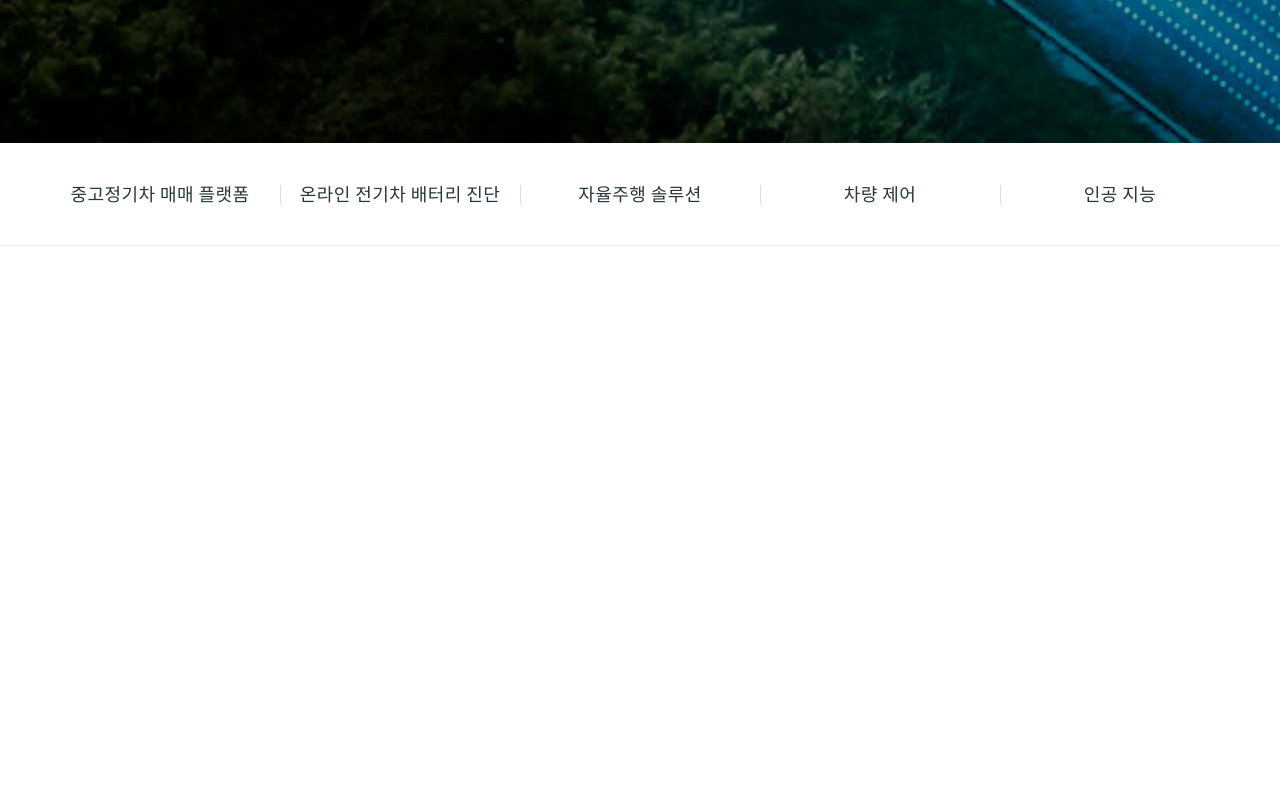
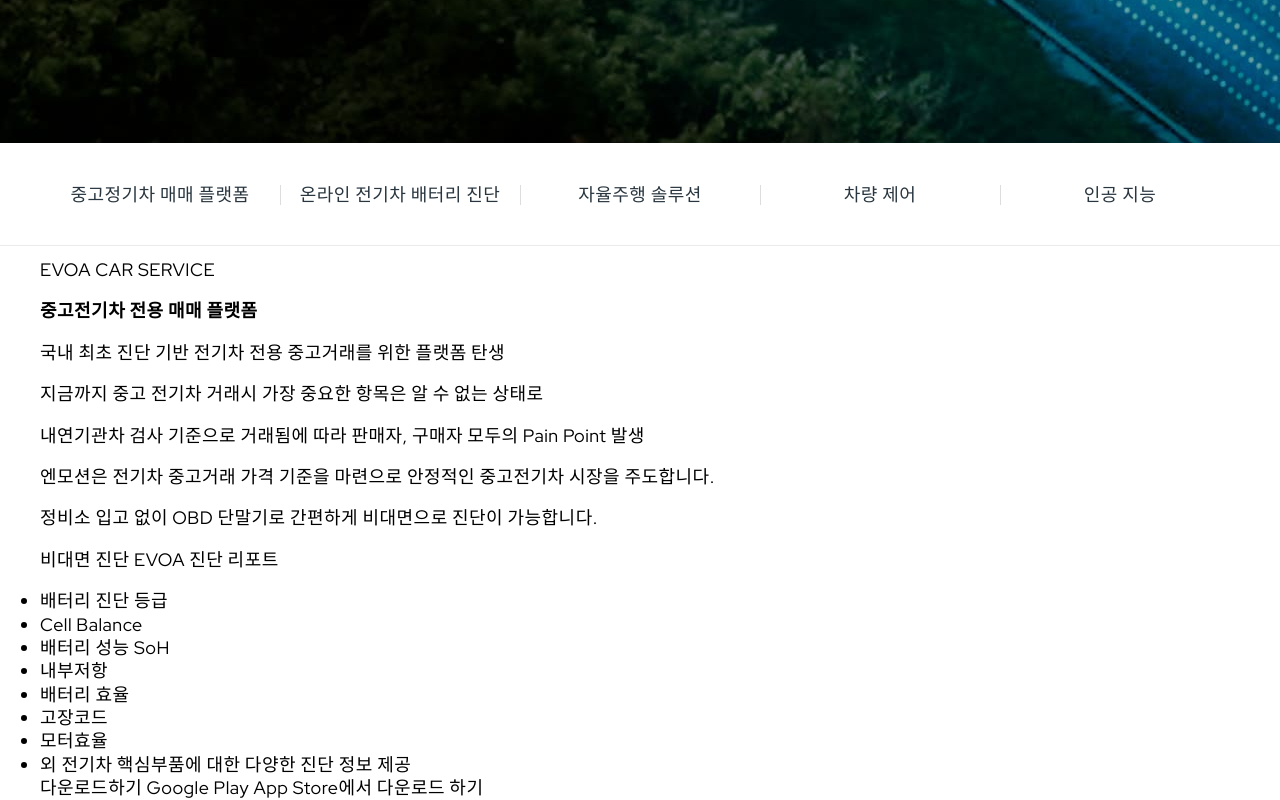
Before and after one commit to haileyport/caredit_fe_test, a plain HTML site: page index.html in a window 1280 px wide. Shown: the part 413-1213 px from the top of the page. Before the commit the page ends 800 px from the top, so only its background shows below. Drawn offline with Linux system fonts and the light colour scheme.

Commit message:
feat: content1 markup

```diff
--- a/index.html
+++ b/index.html
@@ -33,6 +33,38 @@
                 <li><a><span>인공 지능</span></a></li>
             </ul>
         </div>
+        <div class="contents">
+            <div class="car wrap">
+                <div class="con_title">
+                    <p class="blue_txt">EVOA CAR SERVICE</p>
+                    <strong>중고전기차 전용 매매 플랫폼</strong>
+                </div>
+                <div class="sub_txt">
+                    <div>
+                        <p>국내 최초 진단 기반 전기차 전용 중고거래를 위한 플랫폼 탄생</p>
+                        <p>지금까지 중고 전기차 거래시 가장 중요한 항목은 알 수 없는 상태로</p>
+                        <p>내연기관차 검사 기준으로 거래됨에 따라 판매자, 구매자 모두의 Pain Point 발생</p>
+                        <p>엔모션은 전기차 중고거래 가격 기준을 마련으로 안정적인 중고전기차 시장을 주도합니다.</p>
+                        <p>정비소 입고 없이 OBD 단말기로 간편하게 비대면으로 진단이 가능합니다.</p>
+                    </div>
+                    <p>비대면 진단 EVOA 진단 리포트</p>
+                    <ul>
+                        <li>배터리 진단 등급</li>
+                        <li>Cell Balance</li>
+                        <li>배터리 성능 SoH</li>
+                        <li>내부저항</li>
+                        <li>배터리 효율</li>
+                        <li>고장코드</li>
+                        <li>모터효율</li>
+                        <li class="nodot">외 전기차 핵심부품에 대한 다양한 진단 정보 제공</li>
+                    </ul>
+                </div>
+                <div class="btn_zone">
+                    <a class="google_btn">다운로드하기 Google Play</a>
+                    <a class="apple_btn">App Store에서 다운로드 하기</a>
+                </div>
+            </div>
+        </div>
     </div>
 </body>
 </html>
```
